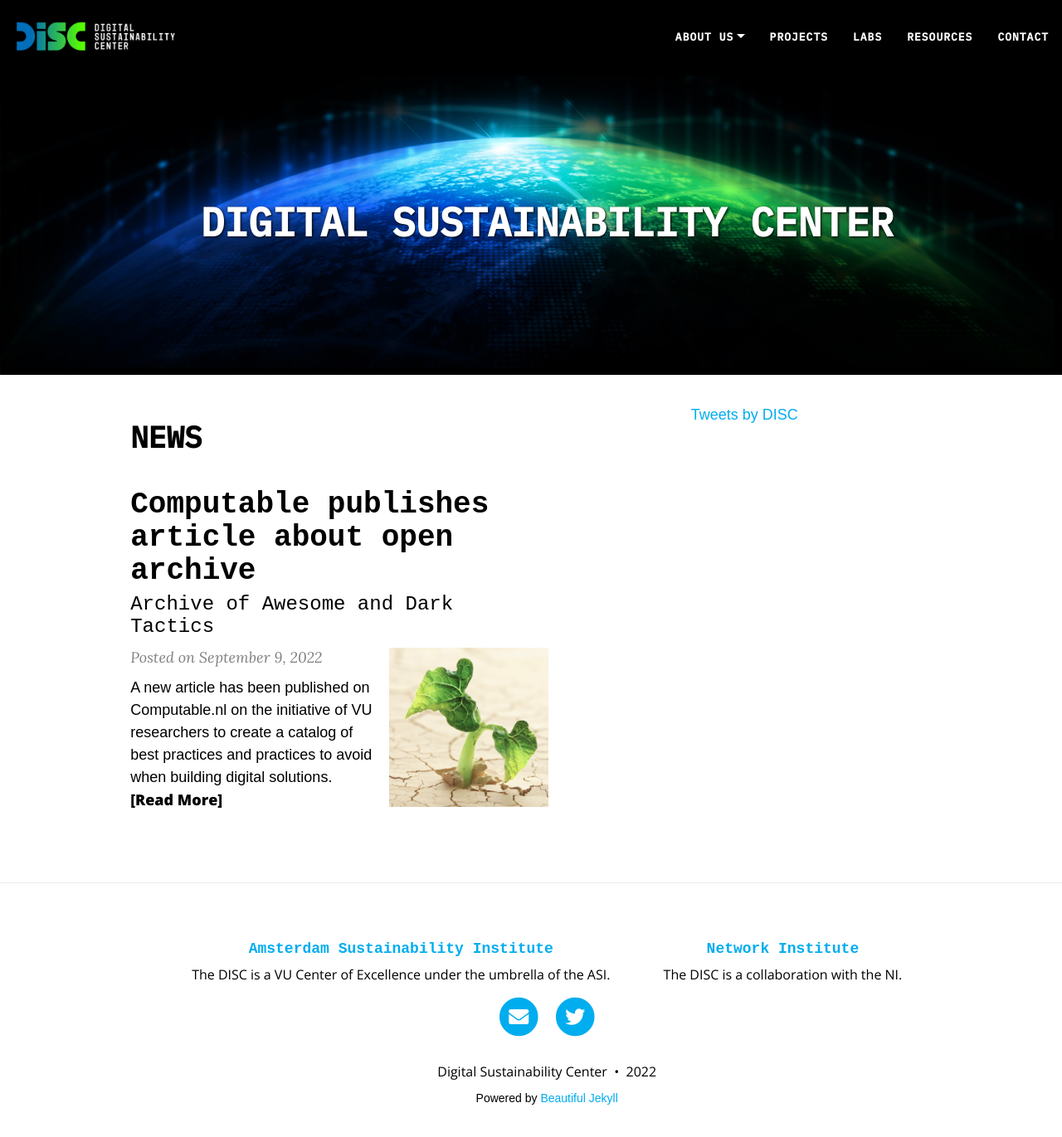
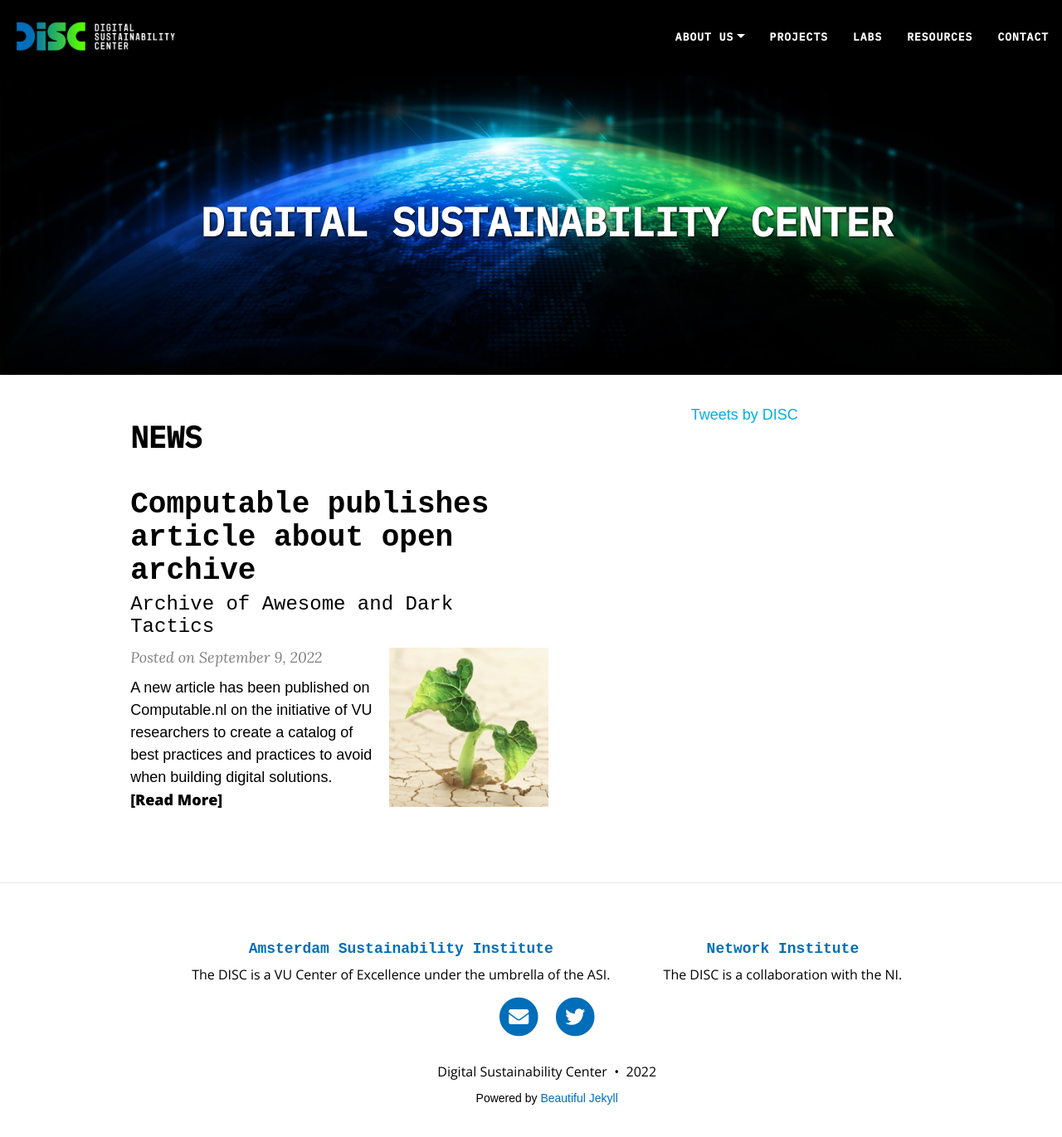
Before and after one commit to S2-group/disc-website.github.io, a Jekyll site: the page built from index.html, in a window 1280 px wide and 1385 px high. Shown: the top 1371 px of the window at 83% size. Built offline with Jekyll 4.4.1, drawn with Linux system fonts in a browser that asks for light colours; nearby versions of some CDN libraries; the list of posts is cut into pages by our own code; comment, search, counter and statistics services are not loaded.

Commit message:
making color in footer match the blue of the logo

```diff
--- a/assets/css/custom-styles.css
+++ b/assets/css/custom-styles.css
@@ -60,3 +60,7 @@
 .posts-list {
     max-width: 800px;
 }
+
+footer a {
+    color: #006eb9;
+}
```
